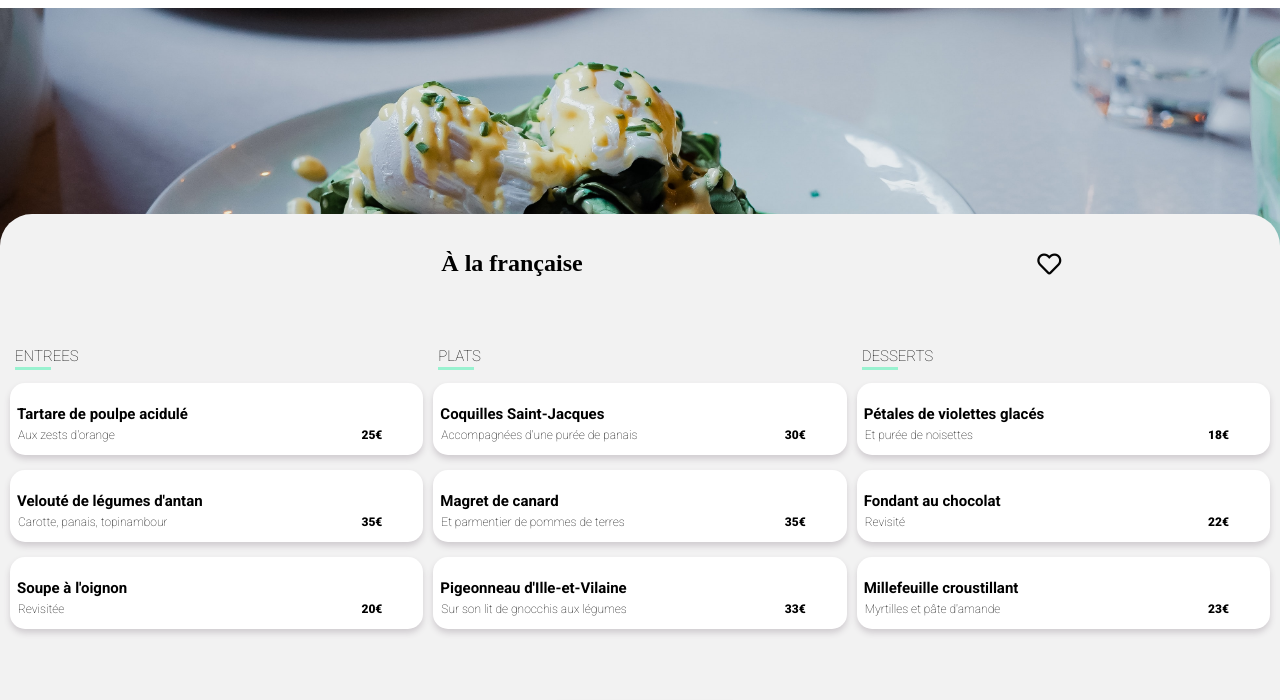
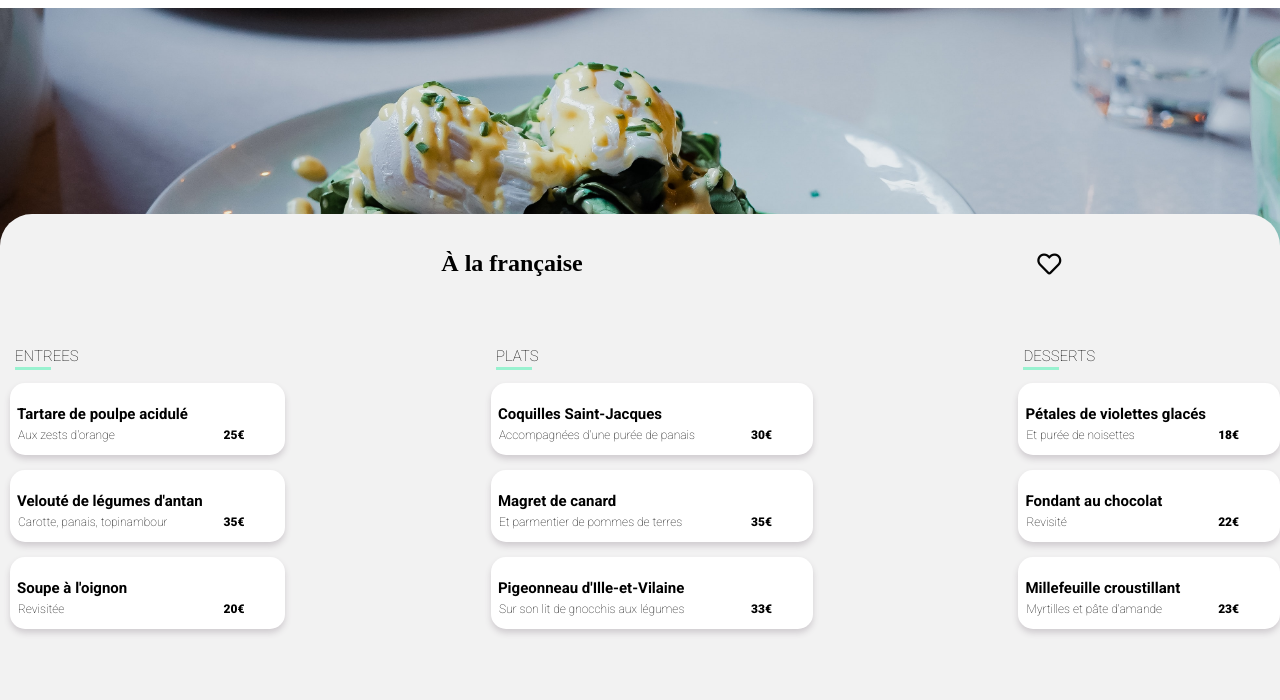
Before and after one commit to durrmeyer/durrmeyer-3-02092021, a website: page pages/a-la-française.html in a window 1280 px wide. Shown: the part 75-775 px from the top of the page. Drawn offline with nearby package versions, Linux system fonts and the light colour scheme; files that its build step writes are made by us from their sources; a web font is replaced by a local one.

Commit message:
correction animation

```diff
--- a/sass/layout/_index.scss
+++ b/sass/layout/_index.scss
@@ -54,11 +54,7 @@ main {
     }
   }
 }
-section {
-  margin-left: 15px;
-  @include responsive(desktop) {
-    width: 100%;
-  }
+
 h2 {
   font-size: 21px;
   margin-left: 7px;
@@ -100,7 +96,6 @@ section {
   }
   .color {
     color: $color-primaire;
-    }
   }
 }
 
--- a/sass/layout/_pages.scss
+++ b/sass/layout/_pages.scss
@@ -18,24 +18,21 @@
   .restaurant-section {
     @include responsive(desktop) {
       display: flex;
-      justify-content: center;
-      margin-right: 10px;
+      justify-content: space-between;
+      margin-right: 0;
     }
     @include responsive(tablette) {
       display: flex;
       flex-direction: column;
+      margin-right: 30px;
     }
-    @include responsive(phone) {
-      display: flex;
-      flex-direction: column;
-      padding-right: 10px;
-    }
-    section {
-      margin-bottom: -36px;
+    .menus {
+      width: 100%;
+      overflow: hidden;
+      margin: 0 20px 0 20px;
     }
   }
 }
-
 .background {
   width: 100%;
   img {
@@ -66,10 +63,9 @@
 }
 /*-------------déroulement du menu avec une boucle-------------------*/
 section {
+  margin-left: 10px;
   margin-bottom: 12px;
-  margin-left: 10px;
   padding-bottom: 12px;
-
   /*boucle du Menu*/
   @for $i from 1 through 5 {
     .menu:nth-child(#{$i}) {
@@ -77,9 +73,6 @@ section {
       visibility: hidden;
     }
   }
-}
-
-/*----------------------------------------------------------------*/
   .title-menu {
     font-weight: lighter;
     border-bottom: 3px solid $color-tertiaire;
@@ -101,7 +94,6 @@ section {
     overflow: hidden;
     cursor: pointer;
     animation: animText 1s forwards;
-
     &:hover .check {
       opacity: 1;
       transform: translateX(-50px);
@@ -182,3 +174,6 @@ section {
       }
     }
   }
+}
+
+/*----------------------------------------------------------------*/
```
Lines whose indentation alone changed are shown as unchanged.
